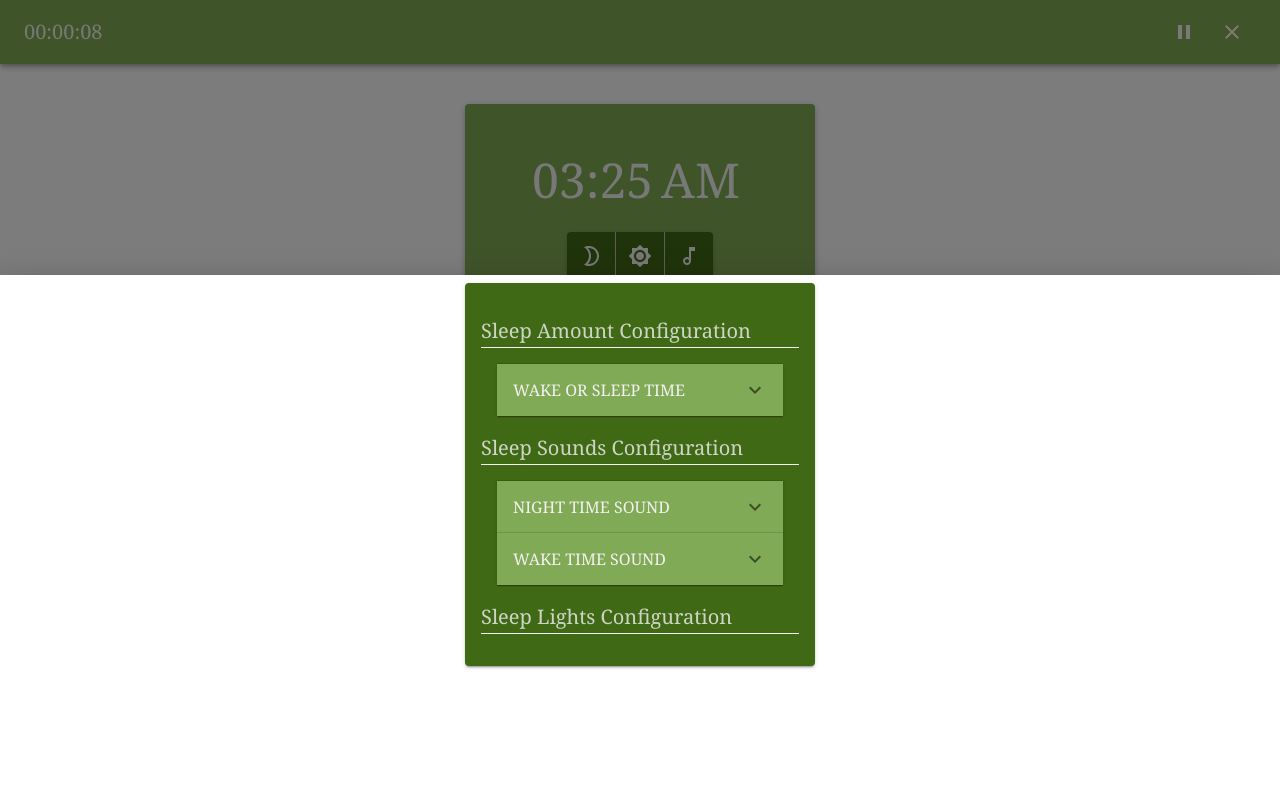
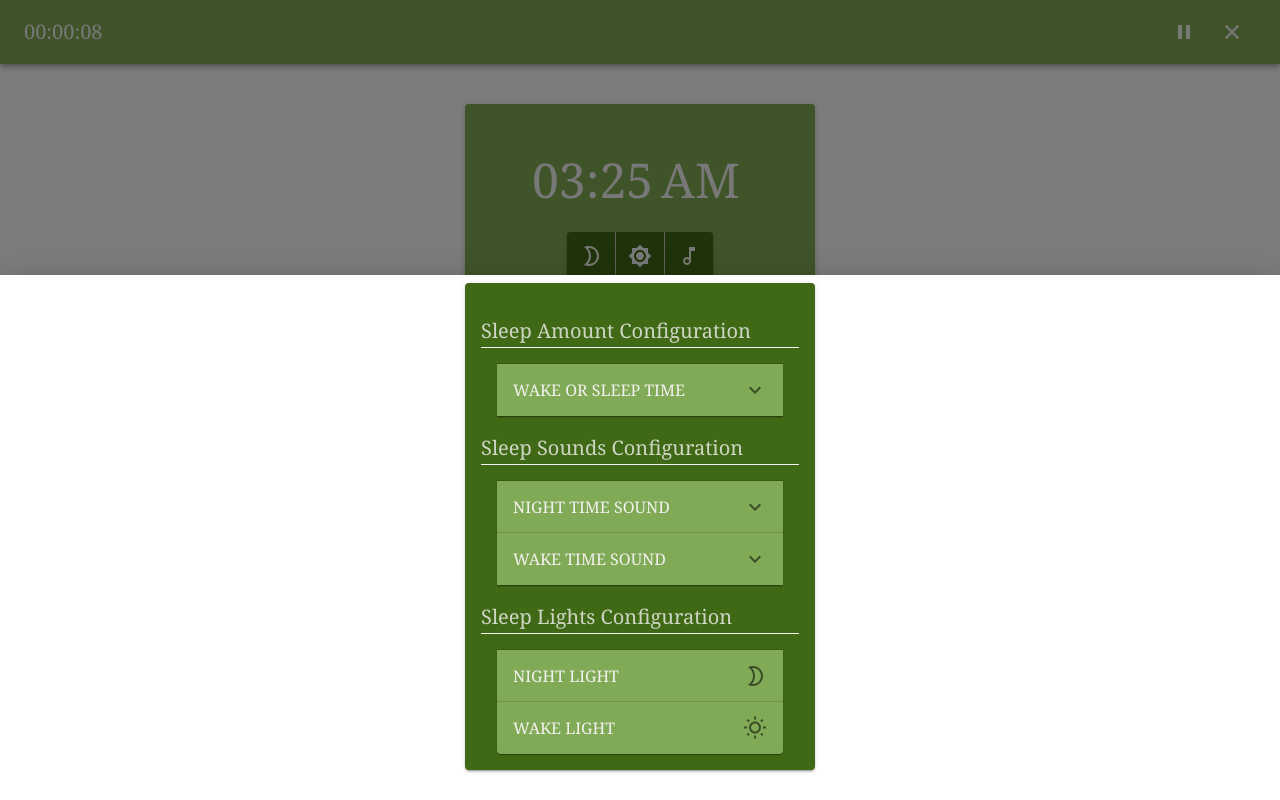
Before and after one commit to JohnAndrewPurio/Exist_Tribe_ReactApp_V1, a React (Create React App) app: page /startBedtime in a window 1280 px wide. Both pictures are taken after a click on the button 640 px from the left and 720 px from the top of the page. Built offline with nearby package versions, Linux system fonts and the light colour scheme.

Commit message:
Added Sleep Light Settings

```diff
--- a/src/components/BedtimeSettingsDrawer/index.jsx
+++ b/src/components/BedtimeSettingsDrawer/index.jsx
@@ -2,9 +2,9 @@ import { useState } from 'react'
 import { useDispatch, useSelector } from 'react-redux'
 
 import {
-    Accordion, AccordionDetails, AccordionSummary, Divider, IconButton, Grid, Paper, Slider, SwipeableDrawer, Typography
+    Accordion, AccordionDetails, AccordionSummary, Divider, IconButton, Grid, Paper, Slider, SwipeableDrawer, Switch, Typography
 } from '@material-ui/core'
-import { ExpandMore, VolumeMute } from '@material-ui/icons'
+import { Brightness2Outlined, ExpandMore, VolumeMute, WbSunnyOutlined } from '@material-ui/icons'
 import { MuiPickersUtilsProvider, KeyboardTimePicker } from '@material-ui/pickers'
 import DateFnsUtils from '@date-io/date-fns'
 import { useStyles } from './styles'
@@ -13,40 +13,60 @@ import { handleAccordionExpanded, toggleBedtimeDrawer } from '../../redux/action
 
 const sleepConfigurations = [
     {
-        name: 'Sleep Amount Configuration',
-        divider: true
+        divider: true,
+        name: 'Sleep Amount Configuration'
     },
 
     {
         name: "wakeOrSleepTime",
-        summary: "Wake Or Sleep Time",
+        content: <WakeOrSleepTimeSelection />,
         details: "Some settings",
-        content: <WakeOrSleepTimeSelection />
+        icon: <ExpandMore />,
+        summary: "Wake Or Sleep Time"
     },
 
     {
-        name: 'Sleep Sounds Configuration',
-        divider: true
+        divider: true,
+        name: 'Sleep Sounds Configuration'
     },
 
     {
         name: "nightTimeSound",
-        summary: "Night Time Sound",
+        content: <SoundAdjustments />,
         details: "Some settings",
-        content: <SoundAdjustments />
+        icon: <ExpandMore />,
+        summary: "Night Time Sound"
     },
 
     {
         name: "wakeTimeSound",
-        summary: "Wake Time Sound",
+        content: <SoundAdjustments />,
         details: "Some settings",
-        content: <SoundAdjustments />
+        icon: <ExpandMore />,
+        summary: "Wake Time Sound"
     },
 
     {
         name: 'Sleep Lights Configuration',
         divider: true
     },
+
+    {
+        name: "nightLight",
+        content: <LightAdjustments />,
+        details: "Some settings",
+        icon: <Brightness2Outlined />,
+        summary: "Night Light"
+    },
+
+    {
+        name: "wakeLight",
+        content: <LightAdjustments />,
+        details: "Some settings",
+        icon: <WbSunnyOutlined />,
+        summary: "Wake Light"
+    },
+
 ]
 
 export default function BedtimeSettingsDrawer() {
@@ -153,7 +173,7 @@ function AccordionMenu({ config, expanded }) {
     const classes = useStyles()
     const dispatch = useDispatch()
 
-    const { name, details, summary, content } = config
+    const { name, details, summary, content, icon } = config
 
     const accordionHandler = (targetAccordion) => {
         // Collapse the target accordion if it is already Expanded
@@ -170,7 +190,7 @@ function AccordionMenu({ config, expanded }) {
             onChange={() => accordionHandler(name)}
         >
             <AccordionSummary
-                expandIcon={<ExpandMore />}
+                expandIcon={icon}
             >
                 <Typography className={classes.upperCase} variant="subtitle1">
                     {summary}
@@ -219,3 +239,11 @@ function VolumeSlider() {
 
     )
 }
+
+function LightAdjustments() {
+    return (
+        <>
+            Test
+        </>
+    )
+}
--- a/src/components/BedtimeSettingsDrawer/styles.js
+++ b/src/components/BedtimeSettingsDrawer/styles.js
@@ -1,7 +1,5 @@
 import { makeStyles } from '@material-ui/core'
 import { containerBlockWidth } from '../../constants'
-
-console.log(containerBlockWidth)
 
 export const useStyles = makeStyles((theme) => ({
     accordionMenu: {
```
